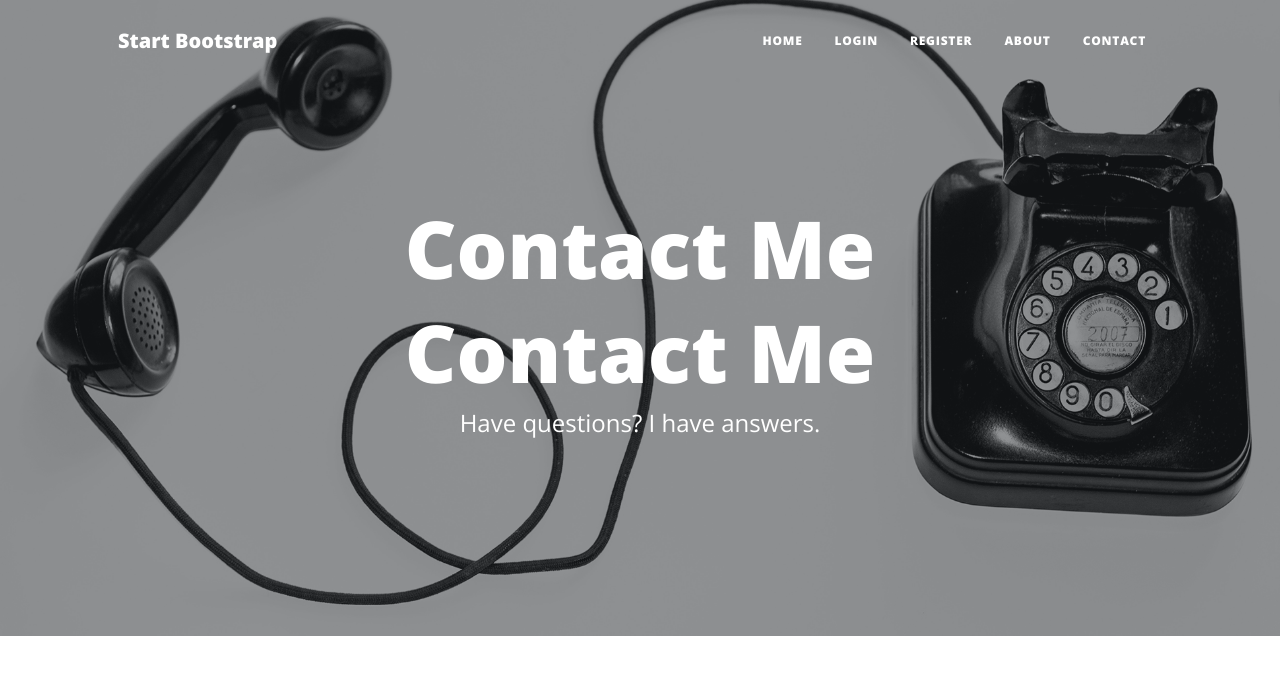
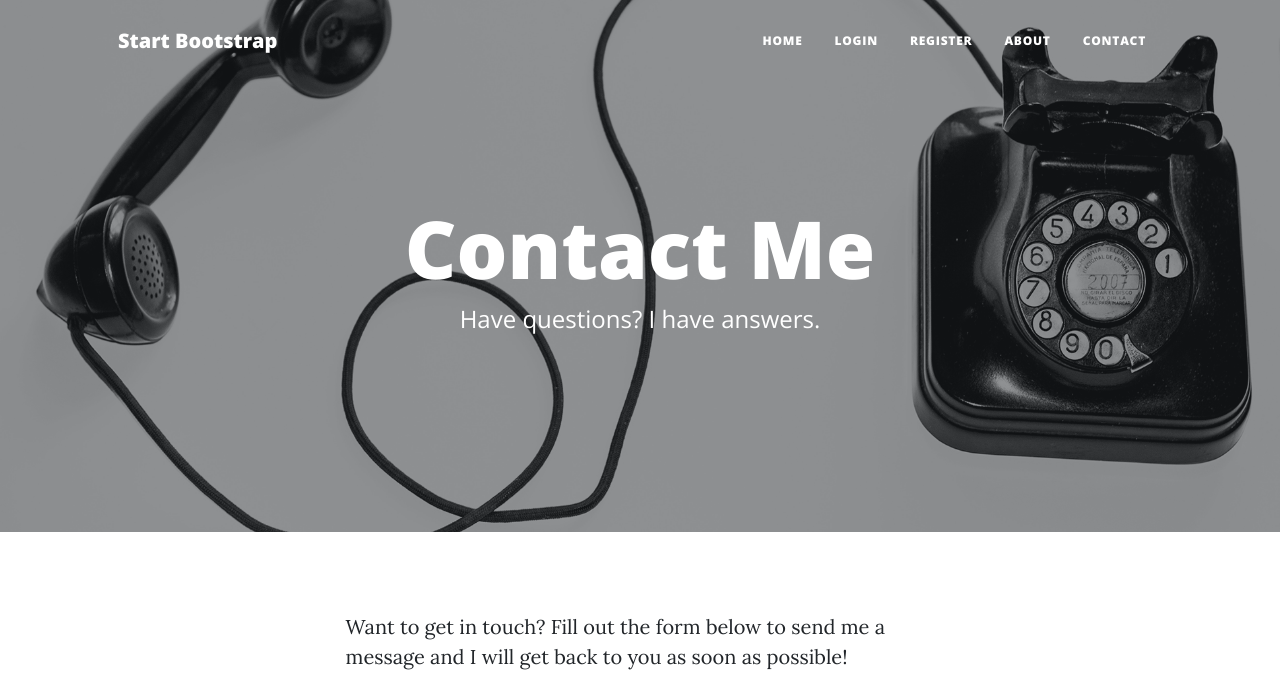
Before and after one commit to Kaushi512/New_Blog, a Flask app: page /contact in a window 1280 px wide. Shown: the top 676 px of the page. Run offline with Flask 3, Linux system fonts and the light colour scheme; some libraries are stand-ins or nearby versions.

Commit message:
Update contact.html

```diff
--- a/templates/contact.html
+++ b/templates/contact.html
@@ -14,7 +14,7 @@
           {% else: %}
           <h1>Contact Me</h1>
           {% endif %}
-          <h1>Contact Me</h1>
+
           <span class="subheading">Have questions? I have answers.</span>
         </div>
       </div>
```
